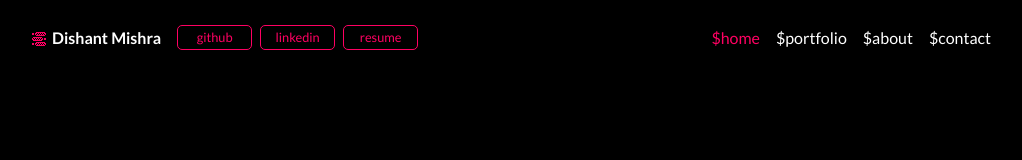
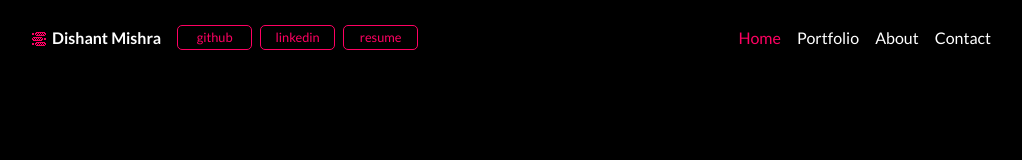
Before and after one commit to damishra/dishantmishra.com, a Next.js app: page / in a window 1280 px wide. Shown: the top 160 px of the page, without its empty margins (129-1151 px from the left). Built offline with nearby package versions, Linux system fonts and the light colour scheme.

Commit message:
feat: changed styling for internal links

```diff
--- a/src/component/navigation.jsx
+++ b/src/component/navigation.jsx
@@ -12,6 +12,7 @@ const PageLink = ({ children, href }) => {
           color: #ffffff;
           user-select: none;
           font-size: 1rem;
+          text-transform: capitalize;
 
           &:hover {
             color: #ff0062;
@@ -21,7 +22,7 @@ const PageLink = ({ children, href }) => {
         style={{
           color: router.pathname === href ? '#ff0062' : '#ffffff',
         }}>
-        ${children}
+        {children}
       </a>
     </Link>
   );
```
